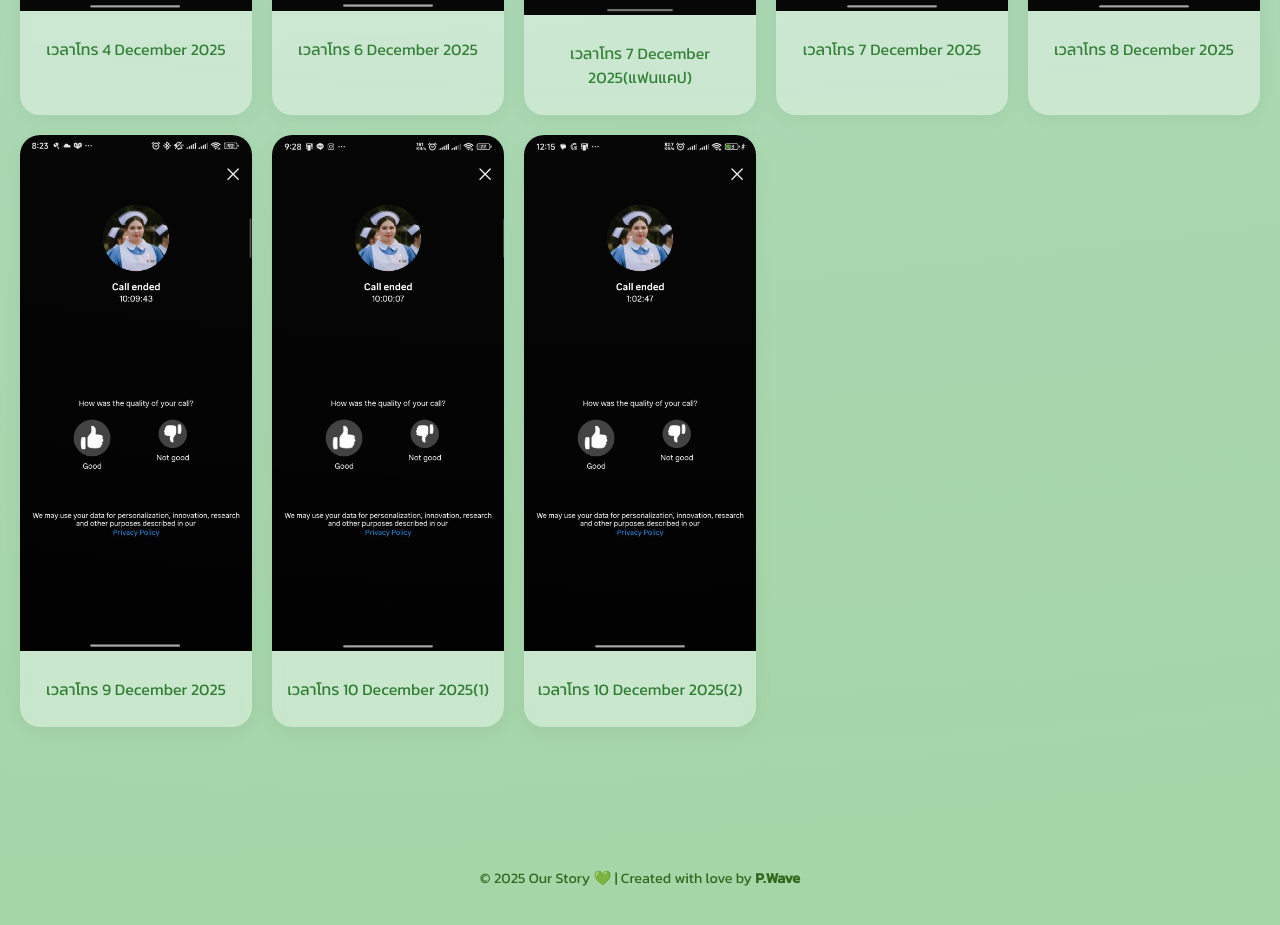
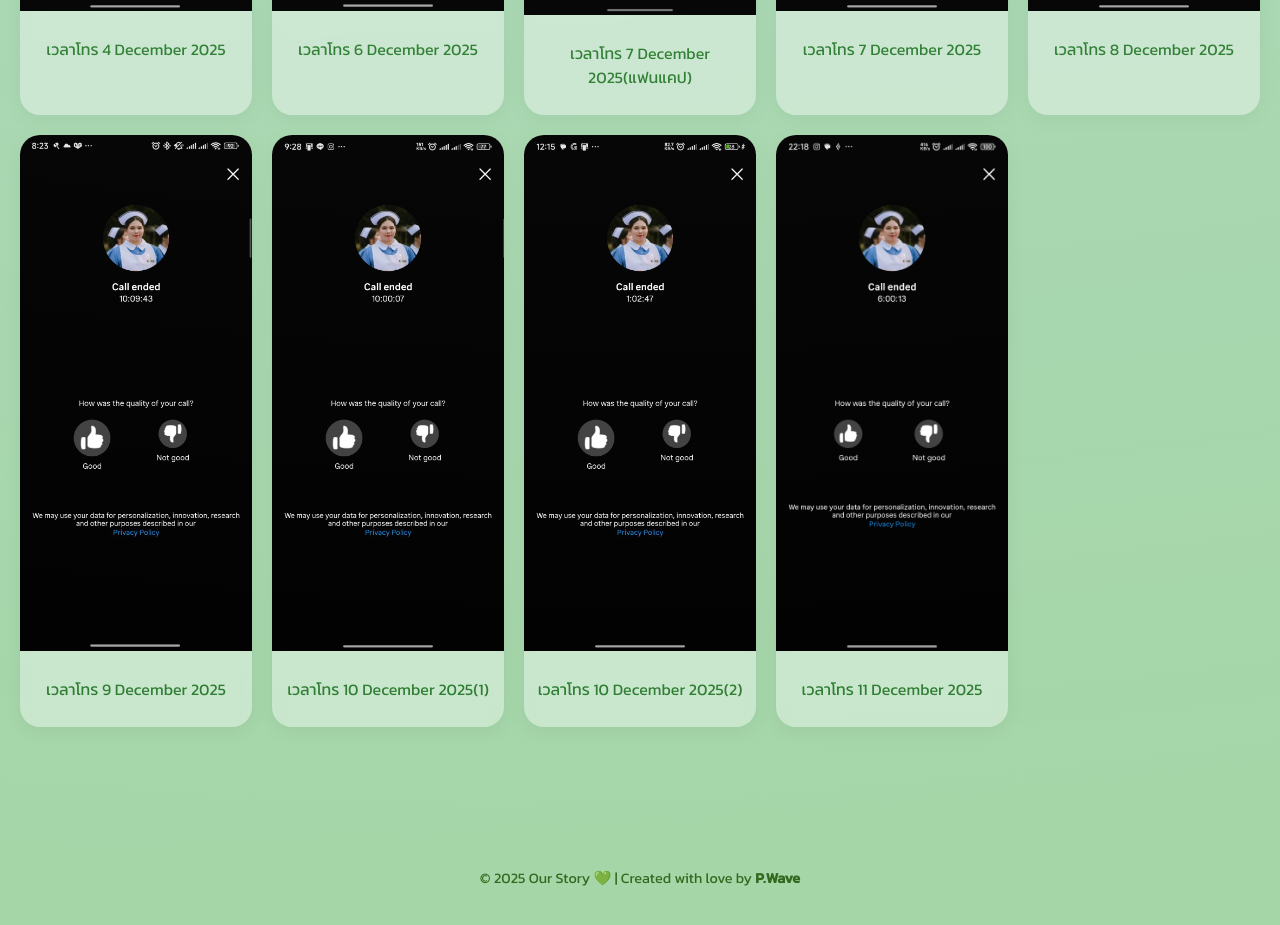
Before and after one commit to Nongwave47/krobrob-3-duean, a plain HTML site: page photo.html in a window 1280 px wide. Shown: the part 8760-9685 px from the top of the page. Drawn offline with Linux system fonts and the light colour scheme.

Commit message:
Add files via upload

```diff
--- a/photo.html
+++ b/photo.html
@@ -445,6 +445,10 @@
       <img src="14168_0.jpg" alt="รูปที่ 73">
       <p>เวลาโทร 10 December 2025(2)</p>
     </div>
+    <div class="photo-card">
+      <img src="call_11.12.68.jpg" alt="รูปที่ 74">
+      <p>เวลาโทร 11 December 2025</p>
+    </div>
   </section>
 
   <div class="nav-buttons">
```
Also changed, not shown: promise.html (+1 -1 lines), call_11.12.68.jpg (added).
